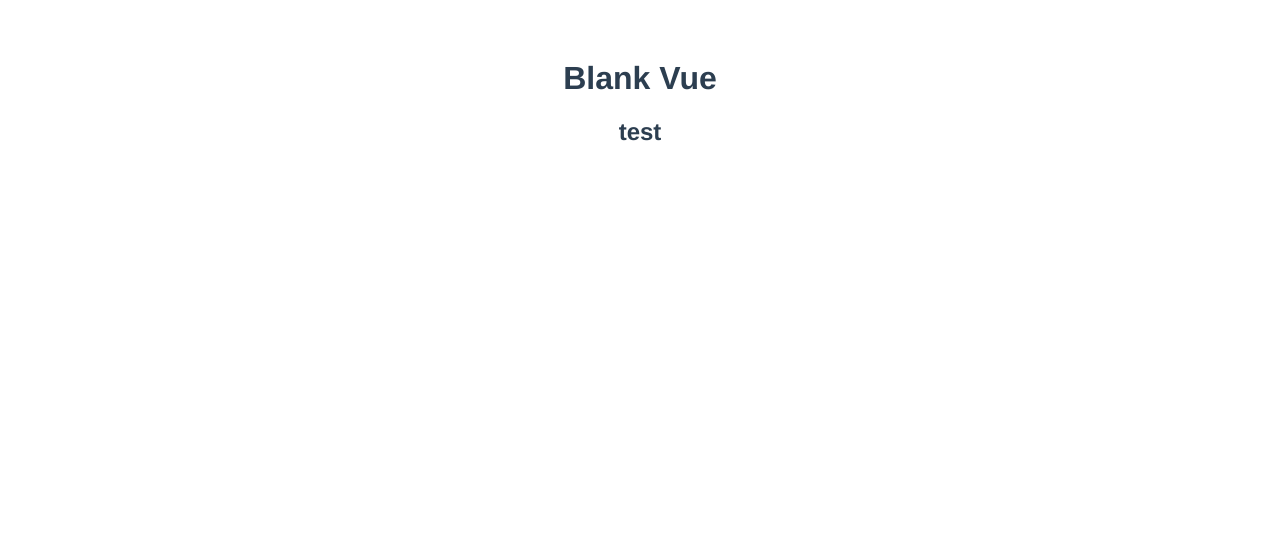
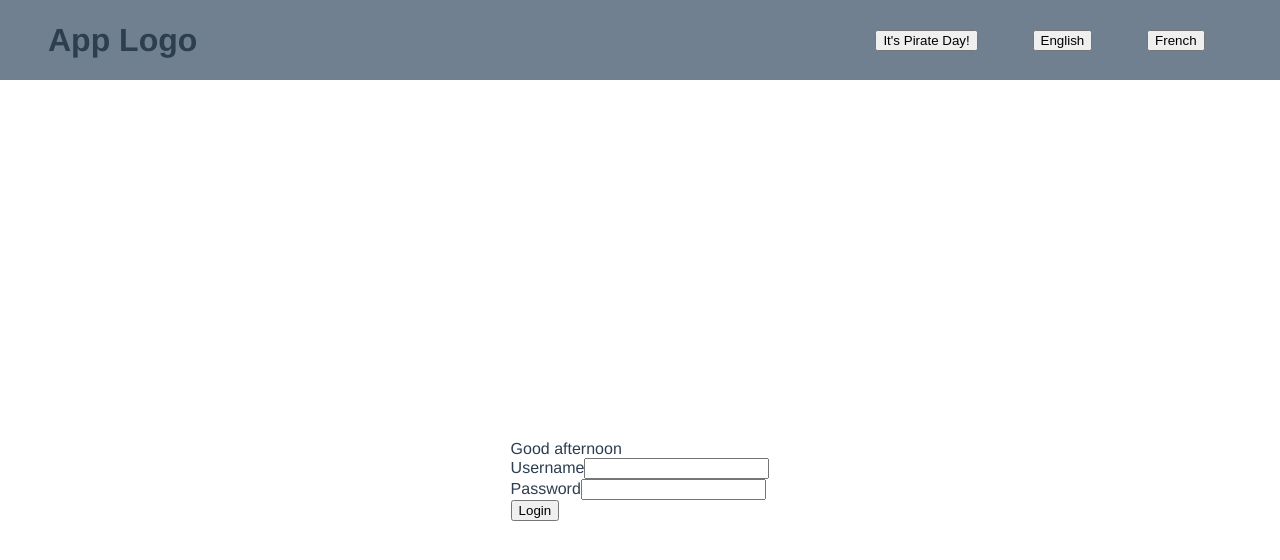
Before and after one commit to Nathan-Payne/vue3-translatable-form, a Vue app: page / in a window 1280 px wide. Shown: the top 560 px of the page. Built offline with nearby package versions, Linux system fonts and the light colour scheme.

Commit message:
add html markup for TheForm + TheHeader, style layout of components

```diff
--- a/src/App.vue
+++ b/src/App.vue
@@ -1,26 +1,42 @@
 <template>
-  <h1>Blank Vue</h1>
+  <the-header>
+    <template #logo>
+      <h1>App Logo</h1>
+    </template>
+
+    <template #controls>
+      <button>It's Pirate Day!</button>
+      <button>English</button>
+      <button>French</button>
+    </template>
+  </the-header>
+
   <the-form></the-form>
 </template>
 
 <script>
 import TheForm from './components/TheForm.vue'
+import TheHeader from './components/TheHeader.vue'
 
 export default {
   name: 'App',
   components: {
     TheForm,
+    TheHeader,
   },
 }
 </script>
 
 <style>
+* {
+  box-sizing: border-box;
+  margin: 0;
+}
+
 #app {
   font-family: Avenir, Helvetica, Arial, sans-serif;
   -webkit-font-smoothing: antialiased;
   -moz-osx-font-smoothing: grayscale;
-  text-align: center;
   color: #2c3e50;
-  margin-top: 60px;
 }
 </style>
--- a/src/components/TheForm.vue
+++ b/src/components/TheForm.vue
@@ -1,9 +1,61 @@
 <template>
-  <h2>test</h2>
+  <main>
+    <div class="form">
+      <header>
+        <div class="icon"></div>
+        <p>Good afternoon</p>
+      </header>
+
+      <form action="" @submit.prevent="submitForm">
+        <div class="form-control">
+          <label for="user-name">Username</label>
+          <input
+            id="user-name"
+            name="user-name"
+            type="text"
+            v-model.trim="userName"
+          />
+        </div>
+        <div class="form-control">
+          <label for="password">Password</label>
+          <input type="password" id="password" name="password" />
+        </div>
+
+        <button>
+          Login
+        </button>
+      </form>
+    </div>
+  </main>
 </template>
 
 <script>
-export default {}
+export default {
+  data() {
+    return {
+      userName: null,
+      password: null,
+    }
+  },
+  methods: {
+    submitForm() {
+      //submission logic, POST req
+      this.resetForm()
+    },
+    resetForm() {
+      //reset all form elements
+    },
+  },
+}
 </script>
 
-<style scoped></style>
+<style scoped>
+main {
+  height: 100vh;
+  display: grid;
+  place-items: center;
+}
+
+.form-control {
+}
+</style>
--- /dev/null
+++ b/src/components/TheHeader.vue
@@ -0,0 +1,30 @@
+<template>
+  <header>
+    <slot name="logo" class="logo"></slot>
+    <section class="controls">
+      <slot name="controls"></slot>
+    </section>
+  </header>
+</template>
+
+<script>
+export default {}
+</script>
+
+<style scoped>
+header {
+  width: 100vw;
+  height: 5rem;
+  background-color: slategray;
+  display: flex;
+  justify-content: space-between;
+  align-items: center;
+  padding: 1rem 3rem;
+}
+
+.controls {
+  width: 30vw;
+  display: flex;
+  justify-content: space-around;
+}
+</style>
--- a/src/main.js
+++ b/src/main.js
@@ -1,4 +1,4 @@
-import { createApp } from "vue";
-import App from "./App.vue";
+import { createApp } from 'vue'
+import App from './App.vue'
 
-createApp(App).mount("#app");
+createApp(App).mount('#app')
```
Also changed, not shown: src/assets/logo.png (deleted).
